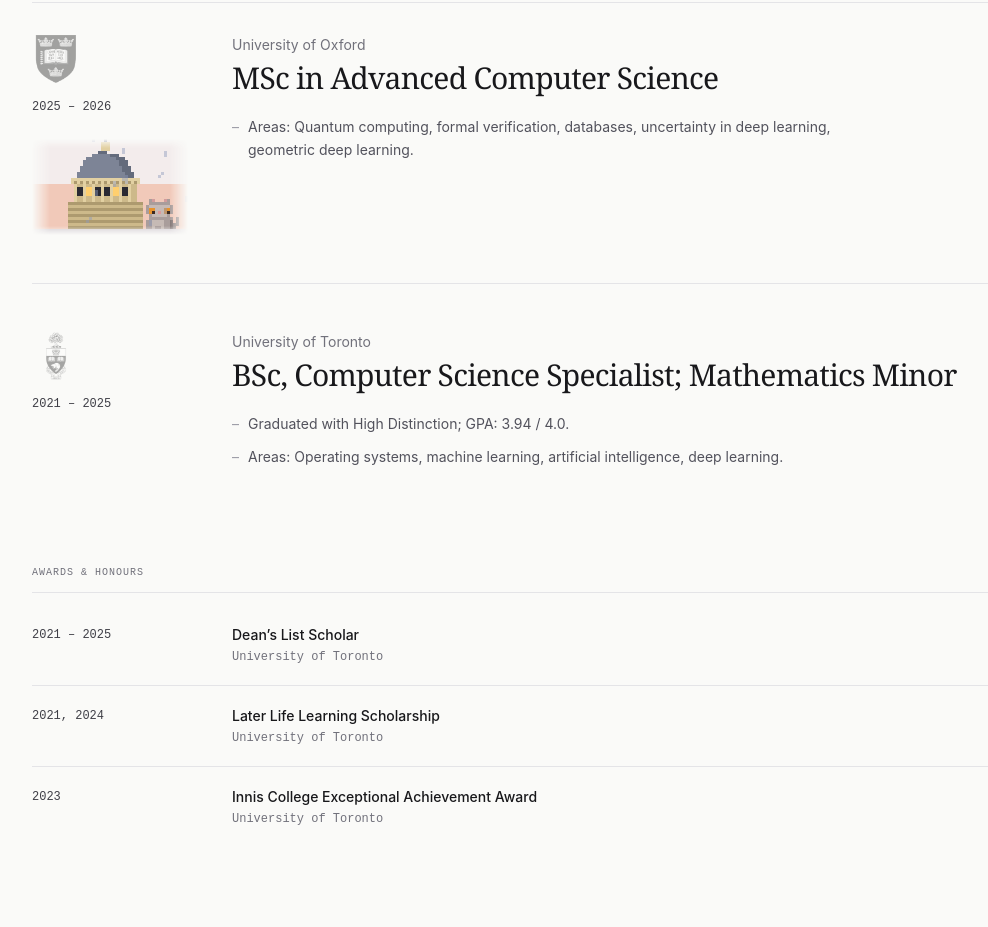
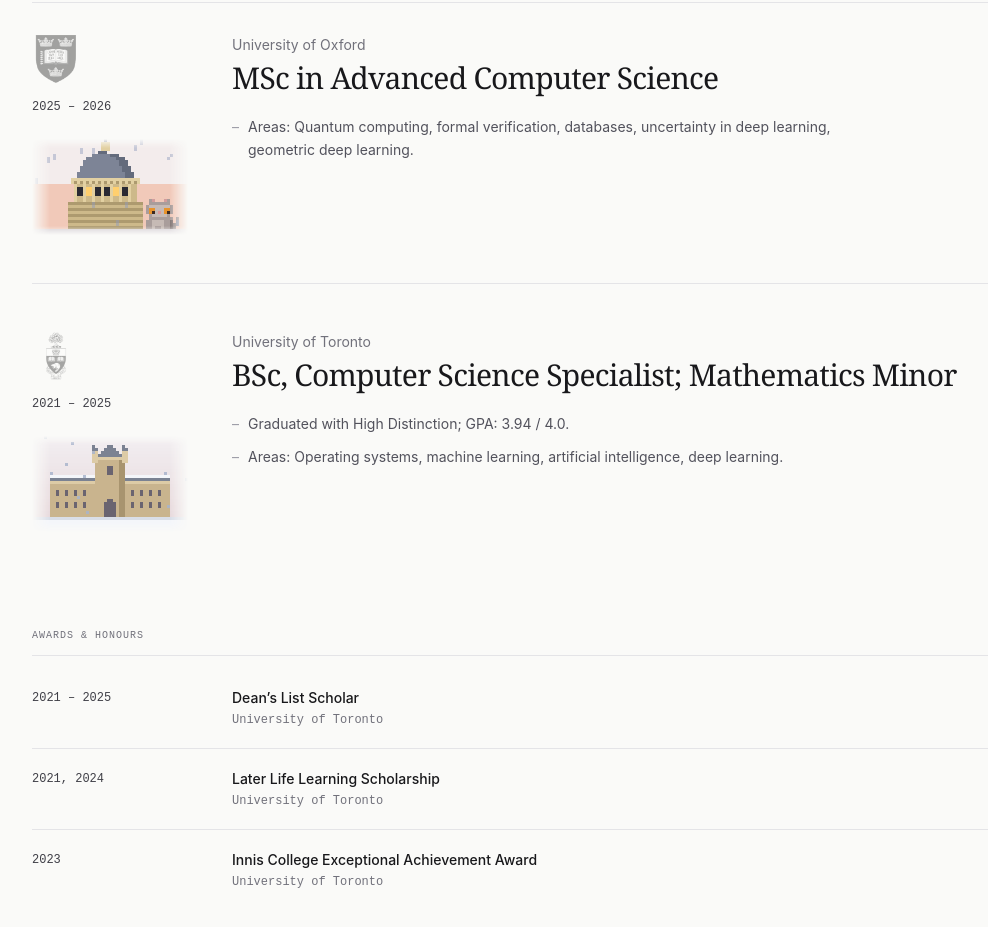
Before and after one commit to lance1416/portfolio, a React (Vite) app: page /research in a window 1280 px wide. Shown: the part 1220-2147 px from the top of the page, without its empty margins (128-1116 px from the left). Built offline with nearby package versions, Linux system fonts and the light colour scheme; a web font is replaced by a local one.

Commit message:
feat(research): university college in the snow under toronto's dates, a black squirrel dashing past

```diff
--- /dev/null
+++ b/src/components/UniversityCollege.tsx
@@ -0,0 +1,27 @@
+import { PixelScene, SMALL_DISSOLVE } from '@/components/PixelScene';
+import {
+  UC_H,
+  UC_LABEL,
+  UC_W,
+  universityCollege,
+} from '@/scene/universityCollege';
+
+/**
+ * Toronto's entry gets University College in the snow (no cat here: it's a
+ * scene, not a hiding place). A row of its own on phones, under the dates on
+ * wider screens.
+ */
+export function UniversityCollege() {
+  return (
+    <div className="mt-4 basis-full md:mt-6 md:w-[156px]">
+      <PixelScene
+        scene={universityCollege}
+        width={UC_W}
+        height={UC_H}
+        label={UC_LABEL}
+        className="h-24 w-[156px]"
+        dissolve={SMALL_DISSOLVE}
+      />
+    </div>
+  );
+}
--- a/src/pages/Research.tsx
+++ b/src/pages/Research.tsx
@@ -5,6 +5,7 @@
 import { Section } from '@/components/Section';
 import { SkillPill } from '@/components/SkillPill';
 import { SurfaceCodeFigure } from '@/components/SurfaceCodeFigure';
+import { UniversityCollege } from '@/components/UniversityCollege';
 import { awardsData, dissertationData, educationData } from '@/data/research';
 import { cn } from '@/utils/cn';
 
@@ -51,8 +52,14 @@
             <EducationEntry
               key={item.id}
               item={item}
-              // The cat waits out Oxford's drizzle in the Radcliffe Camera.
-              rail={item.id === 'oxford' && <RadcliffeCamera />}
+              // Oxford's drizzle (with the cat) and Toronto's snow.
+              rail={
+                item.id === 'oxford' ? (
+                  <RadcliffeCamera />
+                ) : item.id === 'uoft' ? (
+                  <UniversityCollege />
+                ) : null
+              }
             />
           ))}
         </Section>
--- /dev/null
+++ b/src/scene/universityCollege.ts
@@ -0,0 +1,157 @@
+/**
+ * Research's second scene, under Toronto's dates: University College on a
+ * snowy evening — the Norman tower between its two wings, a few windows lit,
+ * snow on the front lawn and more coming down, and now and then one of the
+ * campus's black squirrels dashing across. Night in the dark theme, a pale
+ * winter dusk in the light one (pale, to fade into the page).
+ */
+import {
+  type Ctx,
+  gradientRows,
+  layer,
+  type Mood,
+  type Particle,
+  particle,
+  px,
+  rand,
+  type SceneFactory,
+  step,
+} from './engine';
+
+export const UC_W = 52;
+export const UC_H = 32;
+
+export const UC_LABEL =
+  'Pixel art: University College in Toronto on a snowy evening, a black squirrel running across the lawn';
+
+const GROUND = 27;
+const CENTRE = 26;
+
+interface Palette {
+  sky: string[];
+  stone: [face: string, shade: string, light: string];
+  roof: string;
+  window: string;
+  snow: [ground: string, shade: string, falling: string];
+}
+
+const PALETTES: Record<Mood, Palette> = {
+  night: {
+    sky: ['#0b1028', '#1c2350'],
+    stone: ['#8f8470', '#6b6252', '#ab9f86'],
+    roof: '#3a3f4c',
+    window: '#2a2a33',
+    snow: ['#8d97b3', '#6f7a98', '#dfe6ff'],
+  },
+  // Pale, to fade into the light theme's off-white page.
+  dusk: {
+    sky: ['#f2eef1', '#e7d9dc'],
+    stone: ['#c9b48e', '#a8946f', '#ddcba6'],
+    roof: '#7b8292',
+    window: '#6a6470',
+    snow: ['#f4f6fa', '#d9dee8', '#a9b4cc'],
+  },
+};
+
+const LIT = '#ffcf6e';
+
+function rect(ctx: Ctx, x: number, y: number, w: number, h: number, c: string) {
+  ctx.fillStyle = c;
+  ctx.fillRect(x, y, w, h);
+}
+
+function paint(ctx: Ctx, pal: Palette, night: boolean) {
+  gradientRows(ctx, 0, GROUND, pal.sky);
+
+  // The two wings, with slate roofs and a row of arched windows.
+  for (const [x0, x1] of [
+    [6, 21],
+    [31, 46],
+  ]) {
+    rect(ctx, x0, 15, x1 - x0, GROUND - 15, pal.stone[0]);
+    rect(ctx, x0, 13, x1 - x0, 2, pal.roof);
+    rect(ctx, x0, 15, x1 - x0, 1, pal.stone[2]);
+    for (let x = x0 + 2; x < x1 - 1; x += 3) {
+      const lit = night && (x * 7) % 5 === 1;
+      rect(ctx, x, 18, 1, 2, lit ? LIT : pal.window);
+      rect(ctx, x, 22, 1, 2, pal.window);
+    }
+  }
+
+  // The Norman tower: a low pyramid roof between corner turrets, each with
+  // its own little cap, and an arched door.
+  rect(ctx, CENTRE - 5, 7, 10, GROUND - 7, pal.stone[0]);
+  rect(ctx, CENTRE + 3, 7, 2, GROUND - 7, pal.stone[1]);
+  rect(ctx, CENTRE - 5, 7, 10, 1, pal.stone[2]);
+  for (let k = 0; k < 4; k++) {
+    rect(ctx, CENTRE - 1 - k, 3 + k, 2 + 2 * k, 1, pal.roof);
+  }
+  for (const x of [CENTRE - 6, CENTRE + 4]) {
+    rect(ctx, x, 5, 2, 4, pal.stone[2]);
+    rect(ctx, x, 4, 2, 1, pal.roof);
+    px(ctx, x, 3, pal.roof);
+  }
+  rect(ctx, CENTRE - 1, 10, 2, 3, night ? LIT : pal.window);
+  rect(ctx, CENTRE - 2, 21, 4, GROUND - 21, pal.window);
+  px(ctx, CENTRE - 2, 21, pal.stone[0]);
+  px(ctx, CENTRE + 1, 21, pal.stone[0]);
+
+  // Snow along the roofs and over the lawn.
+  rect(ctx, 6, 13, 15, 1, pal.snow[0]);
+  rect(ctx, 31, 13, 15, 1, pal.snow[0]);
+  rect(ctx, 0, GROUND, UC_W, UC_H - GROUND, pal.snow[0]);
+  rect(ctx, 0, GROUND, UC_W, 1, pal.snow[1]);
+}
+
+/** The squirrel, two frames of a bounding run: its tail curled up behind. */
+const SQUIRREL = [
+  ['.kk...', 'k..bb.', 'k.bbbb', 'kbbbb.', '.b..b.'],
+  ['.kk...', 'k..bb.', 'k.bbbb', 'kbbbb.', 'b...b.'],
+];
+
+export const universityCollege: SceneFactory = (ctx, mood) => {
+  const pal = PALETTES[mood];
+  ctx.imageSmoothingEnabled = false;
+  const backdrop = layer(UC_W, UC_H, (c) => paint(c, pal, mood === 'night'));
+  // Sparse snow: a few flakes, not a curtain.
+  const flakes: Particle[] = Array.from({ length: 12 }, () =>
+    particle(rand(0, UC_W), rand(0, GROUND), 0, rand(5, 8), 99),
+  );
+  let t = 0;
+
+  return {
+    update(dt) {
+      t += dt;
+      step(flakes, dt);
+      for (const f of flakes) {
+        if (f.y < GROUND) continue;
+        f.x = rand(0, UC_W);
+        f.y = -1;
+        f.age = 0;
+      }
+    },
+    render() {
+      ctx.globalAlpha = 1;
+      ctx.drawImage(backdrop, 0, 0);
+
+      for (const [i, f] of flakes.entries()) {
+        ctx.globalAlpha = 0.85;
+        px(ctx, f.x + Math.sin(t * 1.3 + i) * 1.2, f.y, pal.snow[2]);
+      }
+      ctx.globalAlpha = 1;
+
+      // A dash across the lawn every eight seconds, two seconds long.
+      const k = (t % 8) / 2;
+      if (k < 1) {
+        const x = -6 + k * (UC_W + 10);
+        const frame = SQUIRREL[Math.floor(t * 10) % 2];
+        const hop = Math.floor(t * 10) % 2;
+        frame.forEach((row, dy) => {
+          [...row].forEach((ch, dx) => {
+            if (ch !== '.') px(ctx, x + dx, GROUND - 1 + dy - hop, '#17151a');
+          });
+        });
+      }
+    },
+  };
+};
```
